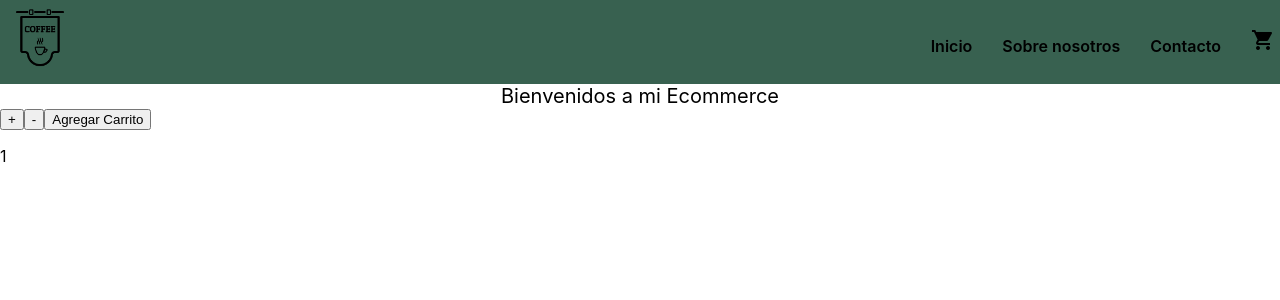
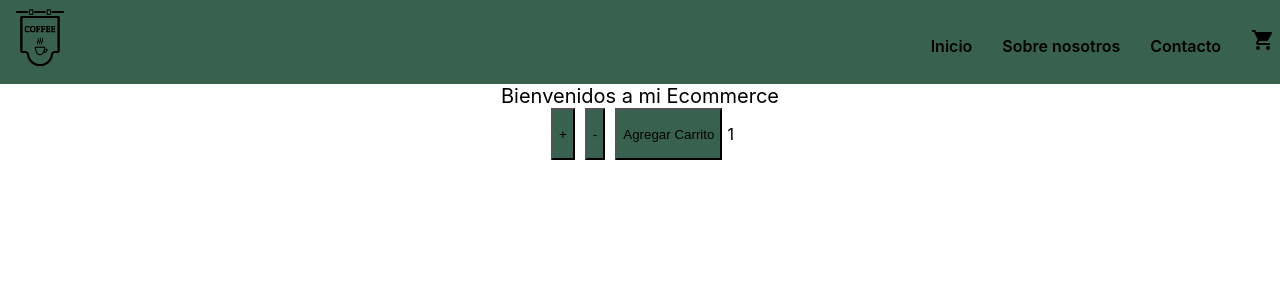
Before and after one commit to maximo95/Ecommerce_React, a React (Create React App) app: page / in a window 1280 px wide. Shown: the top 300 px of the page. Built offline with nearby package versions, Linux system fonts and the light colour scheme.

Commit message:
modificacion css compII

```diff
--- a/src/components/ItemListContainer.css
+++ b/src/components/ItemListContainer.css
@@ -3,3 +3,14 @@
     justify-content: center;
     font-size: 20px;
 }
+
+.contador{
+    display: flex;
+    justify-content: center;
+}
+
+.boton{
+    background-color: #386150;
+    margin-left: 5px;
+    margin-right: 5px;
+}
--- a/src/components/ItemListContainer.jsx
+++ b/src/components/ItemListContainer.jsx
@@ -18,17 +18,22 @@ export default function ItemListContainer({Greeting, stock,minimo}) {
     }
   }
 
-  const onAdd = ()=>{alert (`se agregaron ${valor} productos al carrito`)}
+ //const onAdd = ()=>{alert (`se agregaron ${valor} productos al carrito`);
+ //setValor(minimo);}
+
+  const onAdd = () => {alert (`se agregaron ${valor} productos al carrito`)}
 
   const reiniciar = () => {setValor (minimo)}
 
   return (
     <>
     <div className='saludo'>{Greeting}</div>
-    <button onClick={sumarProducto}>+</button>
-    <button onClick={restarProducto}>-</button>
-    <button onClick={() => ({onAdd, reiniciar})}>Agregar Carrito</button>
+    <div className='contador'>
+    <button className='boton' onClick={()=> {sumarProducto()}}>+</button>
+    <button className='boton' onClick={restarProducto}>-</button>
+    <button className='boton' onClick={() => {onAdd();reiniciar();}}>Agregar Carrito</button>
     <p> {valor}</p>
+    </div>
     </>
   )
 }
```
